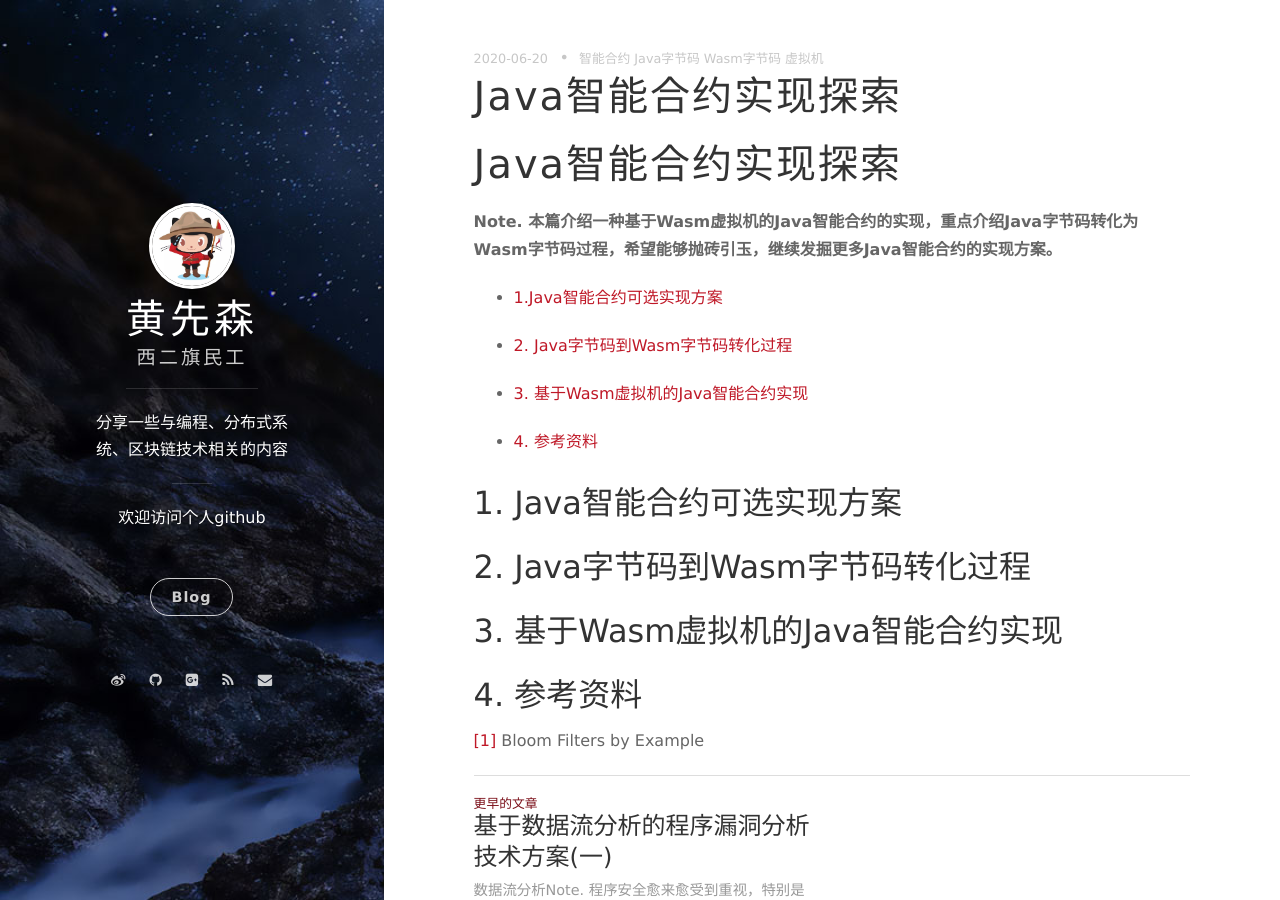
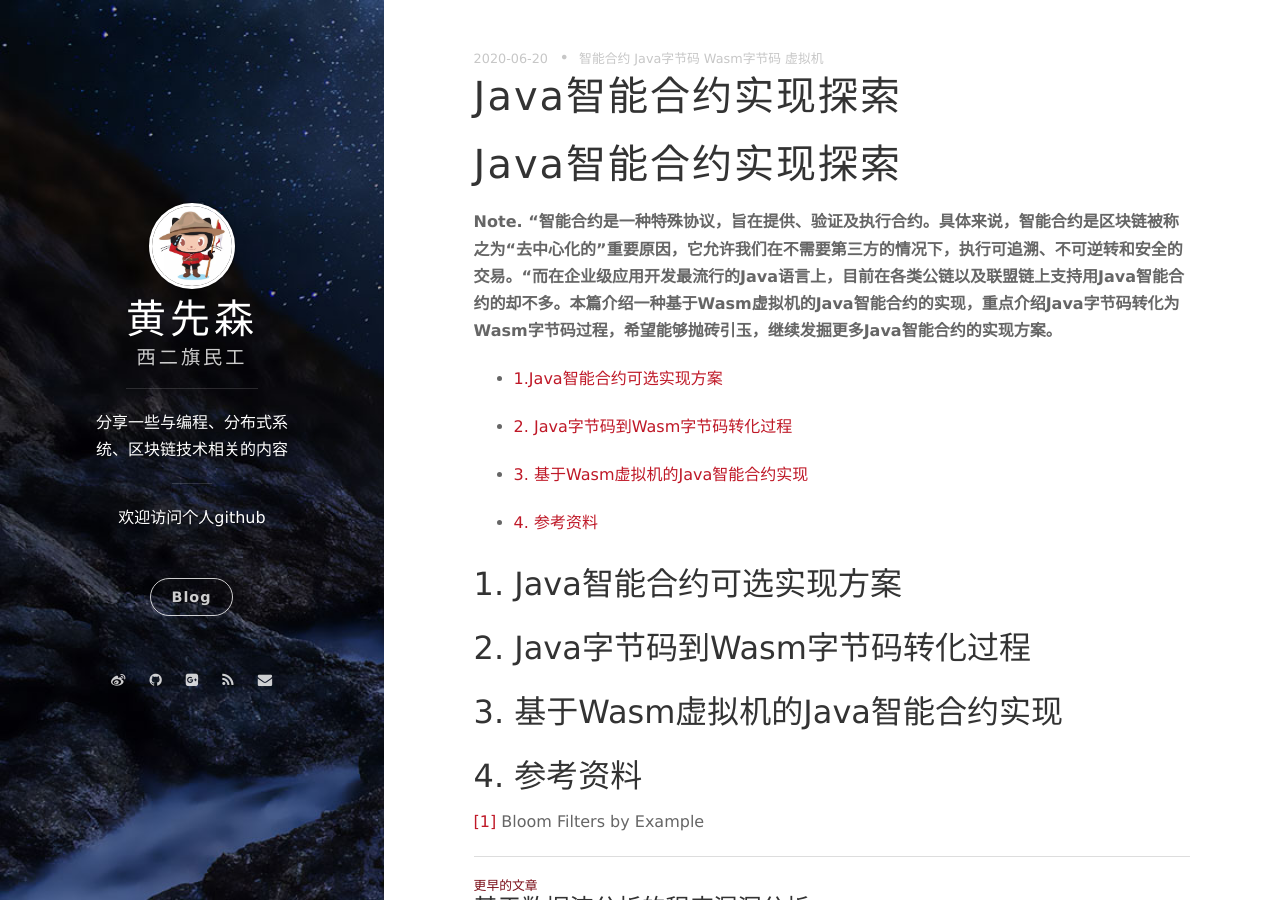
Before and after one commit to berryjam/berryjam.github.io, a Jekyll site: the page built from _posts/2020-06-20-Java智能合约实现探索.md, in a window 1280 px wide and 900 px high. Built offline with Jekyll 4.4.1, drawn with Linux system fonts in a browser that asks for light colours; nearby versions of some CDN libraries; comment, search, counter and statistics services are not loaded.

Commit message:
Update 2020-06-20-Java智能合约实现探索.md

```diff
--- a/_posts/2020-06-20-Java智能合约实现探索.md
+++ b/_posts/2020-06-20-Java智能合约实现探索.md
@@ -8,7 +8,7 @@ tags: 智能合约 Java字节码 Wasm字节码 虚拟机
 
 # Java智能合约实现探索
 
-**Note. 本篇介绍一种基于Wasm虚拟机的Java智能合约的实现，重点介绍Java字节码转化为Wasm字节码过程，希望能够抛砖引玉，继续发掘更多Java智能合约的实现方案。**
+**Note. “智能合约是一种特殊协议，旨在提供、验证及执行合约。具体来说，智能合约是区块链被称之为“去中心化的”重要原因，它允许我们在不需要第三方的情况下，执行可追溯、不可逆转和安全的交易。“而在企业级应用开发最流行的Java语言上，目前在各类公链以及联盟链上支持用Java智能合约的却不多。本篇介绍一种基于Wasm虚拟机的Java智能合约的实现，重点介绍Java字节码转化为Wasm字节码过程，希望能够抛砖引玉，继续发掘更多Java智能合约的实现方案。**
 
 - [1.Java智能合约可选实现方案](https://github.com/berryjam/berryjam.github.io/blob/master/_posts/2020-06-20-Java%E6%99%BA%E8%83%BD%E5%90%88%E7%BA%A6%E5%AE%9E%E7%8E%B0%E6%8E%A2%E7%B4%A2.md#1-java%E6%99%BA%E8%83%BD%E5%90%88%E7%BA%A6%E5%8F%AF%E9%80%89%E5%AE%9E%E7%8E%B0%E6%96%B9%E6%A1%88)
 
```
